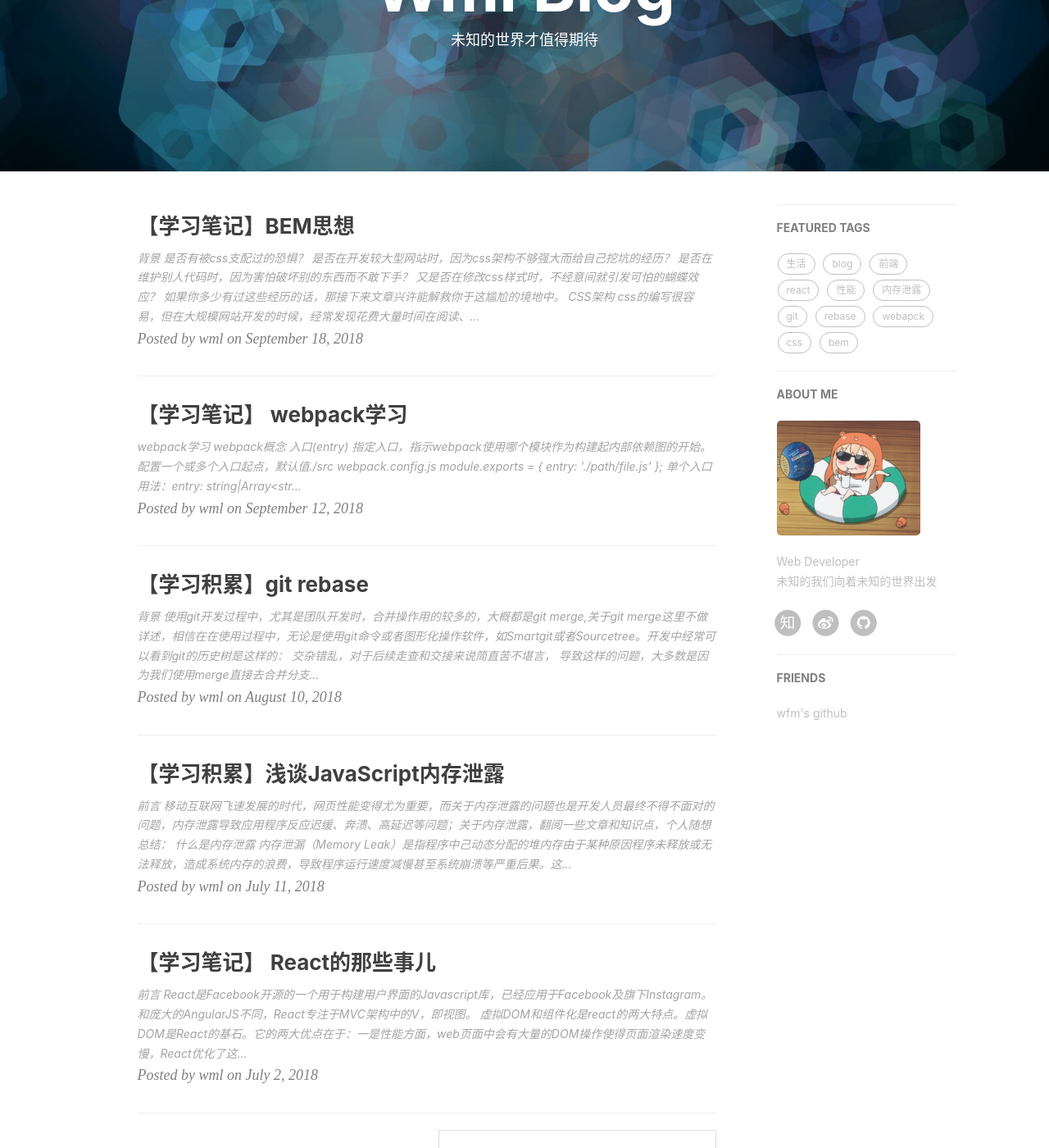
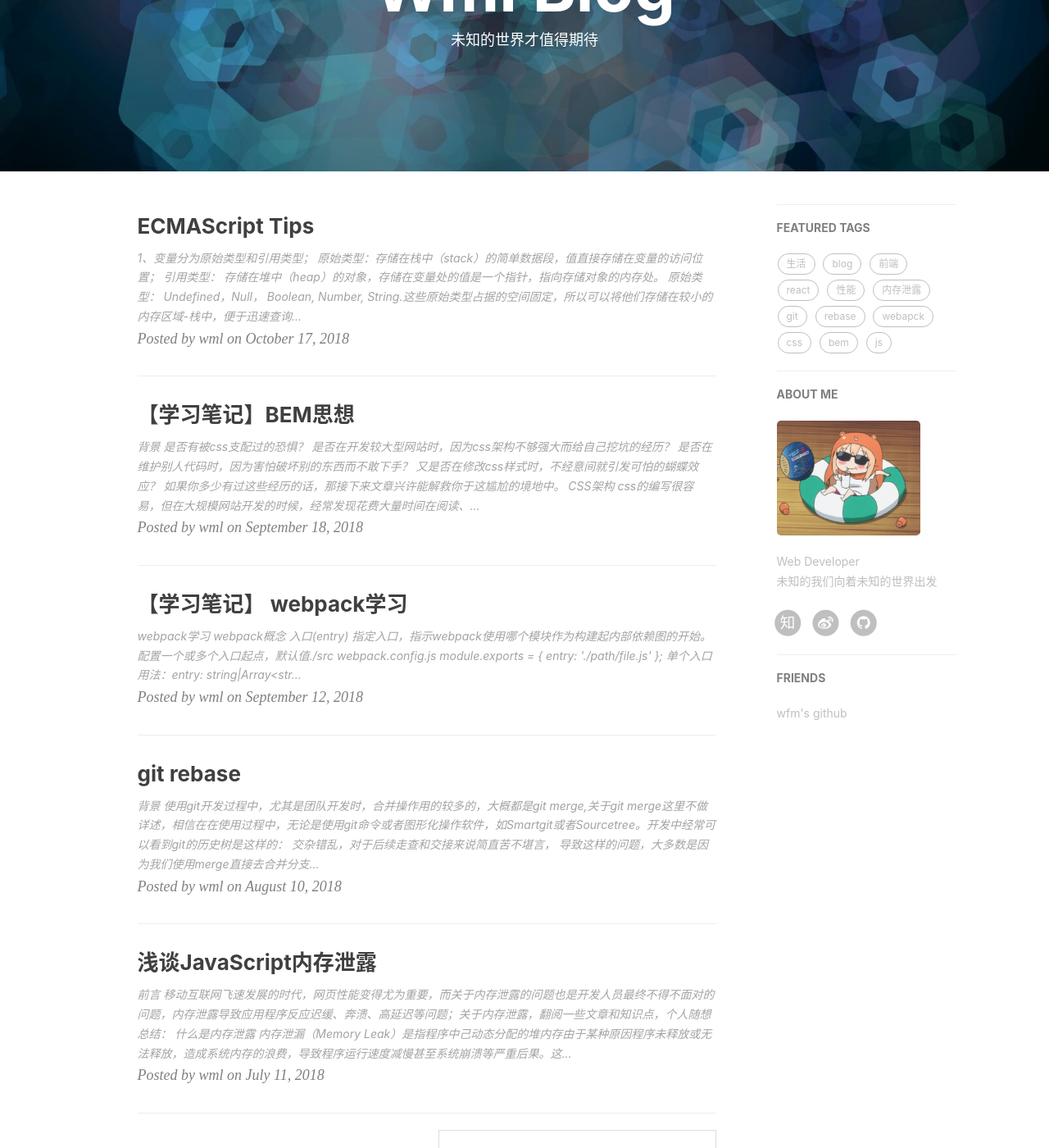
Before and after one commit to wumeilian/wumeilian.github.io, a Jekyll site: the page built from index.html, in a window 1280 px wide and 1400 px high, scrolled down 209 px. Shown: the whole window at 82% size. Built offline with Jekyll 4.4.1, drawn with Linux system fonts in a browser that asks for light colours; nearby versions of some CDN libraries; the list of posts is cut into pages by our own code; comment, search, counter and statistics services are not loaded; some of the changed lines change nothing that is shown.

Commit message:
增加es tip

````diff
--- a/_posts/2018-07-11-memory-leak.md
+++ b/_posts/2018-07-11-memory-leak.md
@@ -1,6 +1,6 @@
 ---
 layout:     post
-title:      "【学习积累】浅谈JavaScript内存泄露"
+title:      "浅谈JavaScript内存泄露"
 subtitle:   ""
 author:     "wml"
 header-img: "img/home-bg.jpg"
--- a/_posts/2018-08-10-git-rebase.md
+++ b/_posts/2018-08-10-git-rebase.md
@@ -1,6 +1,6 @@
 ---
 layout:     post
-title:      "【学习积累】git rebase"
+title:      "git rebase"
 subtitle:   ""
 author:     "wml"
 header-img: "img/bg-1.png"
--- /dev/null
+++ b/_posts/2018-10-17-es-tip.md
@@ -0,0 +1,107 @@
+---
+layout:     post
+title:      "ECMAScript Tips"
+subtitle:   ""
+author:     "wml"
+header-img: "img/home-bg.jpg"
+header-mask:  0.5
+catalog: true
+tags:
+
+    - js
+---
+
+### 1、变量分为原始类型和引用类型；
+
+原始类型：存储在栈中（stack）的简单数据段，值直接存储在变量的访问位置；
+
+引用类型： 存储在堆中（heap）的对象，存储在变量处的值是一个指针，指向存储对象的内存处。
+
+原始类型：
+
+* Undefined，Null， Boolean, Number, String.这些原始类型占据的空间固定，所以可以将他们存储在较小的内存区域-栈中，便于迅速查询变量的值。
+* typeof null 返回Object，js最开始实现的错误，后被ECMAscript, 认为null是对象占位符。
+* null == undefiend; //输出true，因为undefined实际上是null派生来的。
+* 特殊的Number值：<br> a)、Number.MAX_VALUE和Number.MIN_VALUE，数在此区间，当计算结果超出这个范围，被赋予Number.POSITIVE_INFINITY和Number.NEGATIVE_INFINITY,结果不能再用于计算; 有专门的值表示无穷大，infinity；Number.POSITIVE_INFINITY为infinity，Number.NEGATIVE_INFINITY为-infinity；<br> b)、NAN，也不能用于算术计算，且NAN == NAN // 输出false
+
+### 2、this
+
+函数是也是一个对象，this总是指向调用该方法的对象（永远指向当前正在被执行的函数和方法的owner）。引用对象属性时，必须使用this关键字，eg
+
+```js
+function showColor() {
+  alert(
+this.color
+);  //不用this报错，因为没有color的局部或全局变量
+};
+
+var oCar1 = new Object;
+oCar1.color = "red";
+oCar1.showColor = showColor;
+
+oCar1.showColor(); //输出 "red"
+```
+
+### 3、apply和call的作用：
+
+简单来说是，当一个对象实例缺少一个函数/方法时，可以调用其他对象的现成函数/方法，其方式是通过替换其中的this为这个对象实例，改变函数运行时的上下文。eg:
+
+```js
+function Dog(){
+    this.sound="汪汪汪";
+}
+Dog.prototype.bark=function(){
+    alert(this.sound);
+}
+var cat = {sound: '喵喵喵 '};
+Dog.prototype.bark.call(cat); // 或 Dog.bark.call(cat);
+```
+
+### 4、 普通函数和构造函数
+
+普通函数：
+
+* 不需要使用new关键字调用；
+* 可以用return语句返回值；
+* 函数内部不建议使用this关键字；
+* 函数命名以驼峰方式，首字母小写。
+
+构造函数：
+
+js中，用new关键字来调用定义的构造函数，默认返回的是一个新对象，这个新对象具有构造函数定义的变量和函数/方法。eg:
+
+```js
+function Prince(name, age) {
+    this.gender = 'male';
+    this.kind = true;
+    this.rich = true;
+    this.name = name;
+    this.age = age;
+}
+Prince.prototype.toFrog = function() {
+    console.log("Prince"+this.name+"turned into a frog.");
+}
+var prince = new Prince('charming', 25);
+prince.toFrog(); //Prince charming turned into a frog.
+prince.kind;//true
+```
+
+构造函数特点：
+
+* 用new关键字调用；
+* 函数内部可以使用this关键字，在构造函数内部，this指向的是构造出的新对象。用this定义的变量或函数/方法，就是实例变量或实例函数/方法。需要用实例才能访问到，不能用类型名访问。
+
+```js
+prince.age;//25
+Prince.age;//undefined
+```
+
+* 默认不用return返回值
+* 函数命名建议首字母大写，与普通函数区分开。
+
+### 5.new关键字实例化时发生什么：
+
+1. 创建一个空对象；`var prince={}`
+2. 将构造函数Prince()中的this指向新创建的对象prince。
+3. 将prince的`_proto_`属性指向Prince函数的prototype，创建对象和原型间关系
+4. 执行构造函数Prince()内的代码。
````
